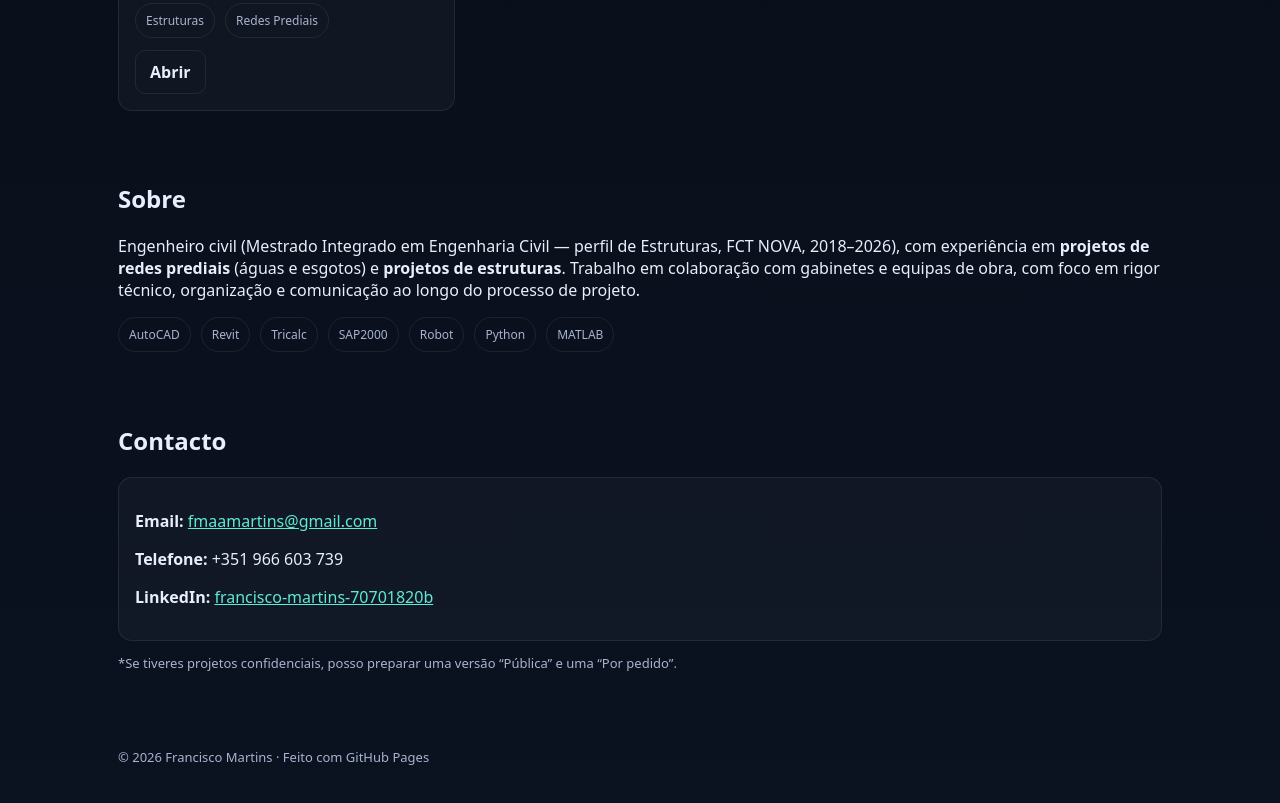
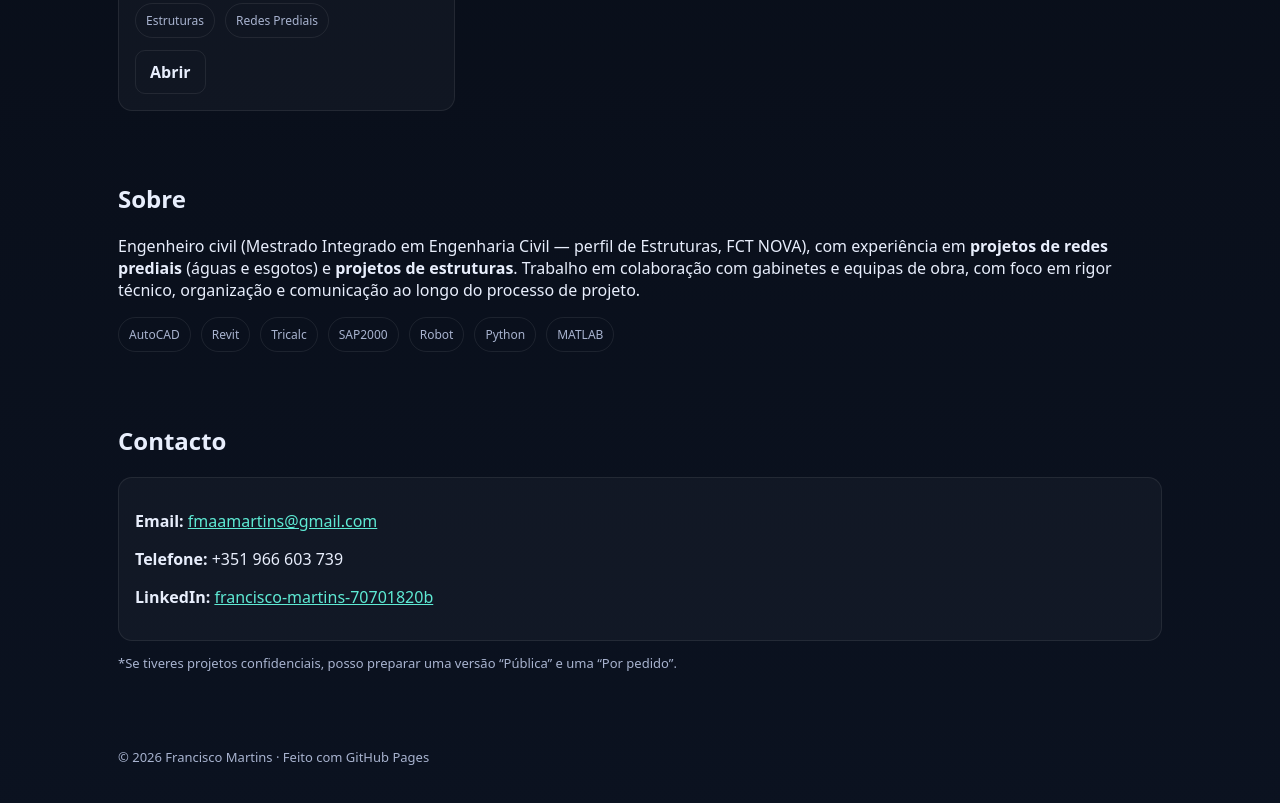
Before and after one commit to fmaamartins/fmaamartins.github.io, a plain HTML site: page index.html in a window 1280 px wide. Shown: the part 991-1794 px from the top of the page. Drawn offline with Linux system fonts and the light colour scheme.

Commit message:
Update index.html

```diff
--- a/index.html
+++ b/index.html
@@ -65,7 +65,7 @@
     <section class="container section" id="sobre">
       <h2>Sobre</h2>
       <p>
-        Engenheiro civil (Mestrado Integrado em Engenharia Civil — perfil de Estruturas, FCT NOVA, 2018–2026), com experiência em <b>projetos de redes prediais</b> (águas e esgotos) e <b>projetos de estruturas</b>. Trabalho em colaboração com gabinetes e equipas de obra, com foco em rigor técnico, organização e comunicação ao longo do processo de projeto.
+        Engenheiro civil (Mestrado Integrado em Engenharia Civil — perfil de Estruturas, FCT NOVA), com experiência em <b>projetos de redes prediais</b> (águas e esgotos) e <b>projetos de estruturas</b>. Trabalho em colaboração com gabinetes e equipas de obra, com foco em rigor técnico, organização e comunicação ao longo do processo de projeto.
       </p>
       <div class="chips">
         <span class="chip">AutoCAD</span>
```
